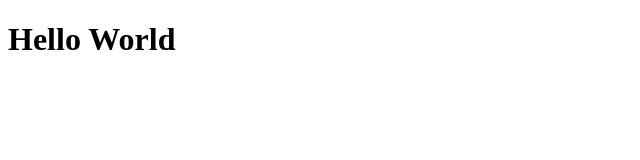
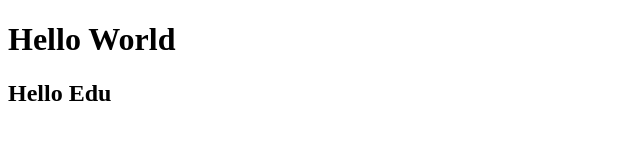
Before and after one commit to pedro-candido/easy-deploy, a plain HTML site: page index.html in a window 1280 px wide. Shown: the whole page, without its empty margins (0-640 px from the left). Drawn offline with Linux system fonts and the light colour scheme.

Commit message:
feat:hello edu

```diff
--- a/index.html
+++ b/index.html
@@ -10,6 +10,7 @@
 
 <body>
     <h1>Hello World</h1>
+    <h2>Hello Edu</h2>
 </body>
 
 </html>
```
